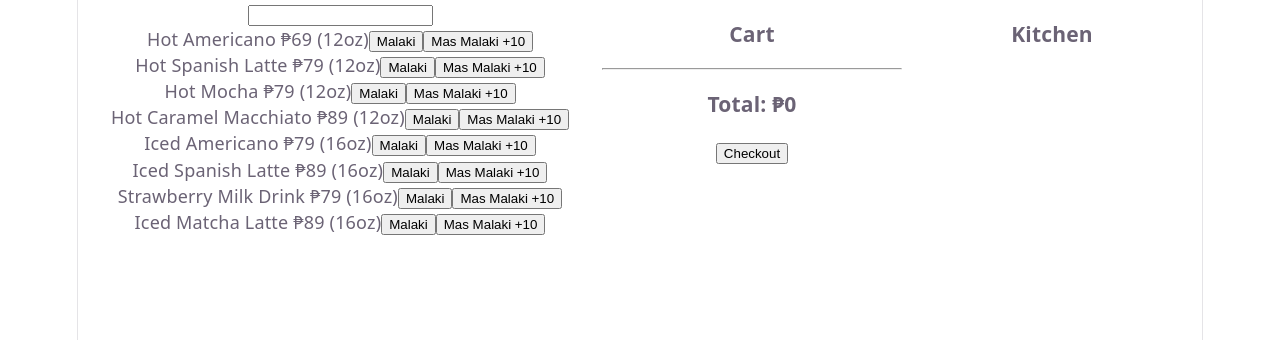
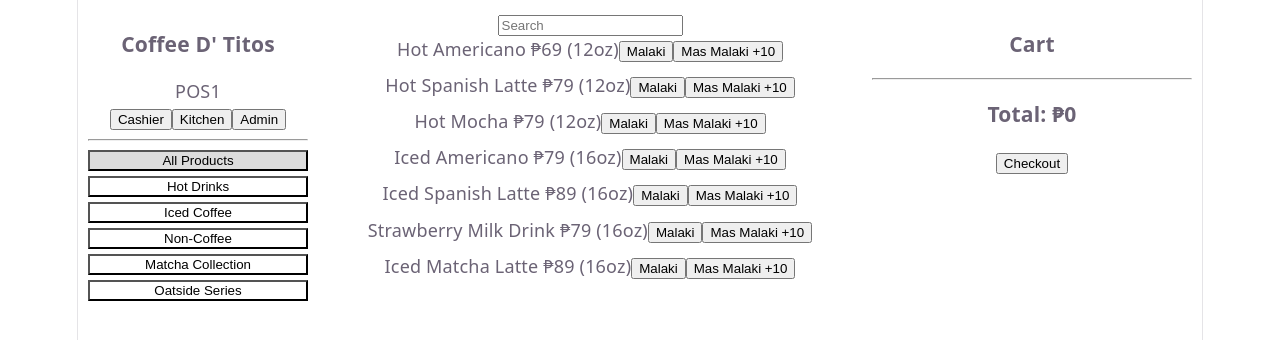
Before and after one commit to naluzchristian16-lab/CDTBO, a React (Vite) app: page / in a window 1280 px wide. Both pictures are taken after a click on the button "POS1". Shown: the top 340 px of the page. Built offline with nearby package versions, Linux system fonts and the light colour scheme.

Commit message:
Update App.tsx

```diff
--- a/src/App.tsx
+++ b/src/App.tsx
@@ -15,7 +15,6 @@ const products = [
   { id: 1, name: "Hot Americano", category: "Hot Drinks", size: "12oz", price: 69 },
   { id: 2, name: "Hot Spanish Latte", category: "Hot Drinks", size: "12oz", price: 79 },
   { id: 3, name: "Hot Mocha", category: "Hot Drinks", size: "12oz", price: 79 },
-  { id: 4, name: "Hot Caramel Macchiato", category: "Hot Drinks", size: "12oz", price: 89 },
   { id: 11, name: "Iced Americano", category: "Iced Coffee", size: "16oz", price: 79 },
   { id: 12, name: "Iced Spanish Latte", category: "Iced Coffee", size: "16oz", price: 89 },
   { id: 18, name: "Strawberry Milk Drink", category: "Non-Coffee", size: "16oz", price: 79 },
@@ -57,6 +56,7 @@ export default function App() {
     localStorage.setItem("orders", JSON.stringify(orders));
   }, [orders]);
 
+  /* ================= DEVICE ================= */
   const initDevice = (id) => {
     localStorage.setItem("deviceId", id);
     setDeviceId(id);
@@ -97,7 +97,7 @@ export default function App() {
     });
   };
 
-  /* ================= EXTRA SHOT (FIXED) ================= */
+  /* ================= EXTRA SHOT ================= */
   const toggleExtraShot = (idx) => {
     setCart(prev => {
       const copy = [...prev];
@@ -123,14 +123,14 @@ export default function App() {
     return base + size + addon;
   };
 
-  const total = cart.reduce((a, b) => a + computeItem(b), 0);
+  const cartTotal = cart.reduce((a, b) => a + computeItem(b), 0);
 
-  const grandTotal =
-    total +
+  const total =
+    cartTotal +
     Number(deliveryFee || 0) -
     Number(discount || 0);
 
-  const change = cash ? Number(cash) - grandTotal : 0;
+  const change = cash ? Number(cash) - total : 0;
 
   const orderNumber = () =>
     `${deviceId}-${Date.now()}`;
@@ -147,7 +147,7 @@ export default function App() {
       deliveryFee: Number(deliveryFee || 0),
       discount: Number(discount || 0),
       cash: Number(cash || 0),
-      total: grandTotal,
+      total,
       status: "ongoing"
     };
 
@@ -186,14 +186,48 @@ export default function App() {
   }
 
   return (
-    <div style={{ display: "flex" }}>
+    <div style={{ display: "flex", height: "100vh" }}>
 
-      {/* PRODUCTS */}
-      <div style={{ flex: 1 }}>
-        <input value={search} onChange={e => setSearch(e.target.value)} />
+      {/* SIDEBAR + CATEGORIES (RESTORED) */}
+      <div style={{ width: 220, padding: 10 }}>
+        <h3>Coffee D' Titos</h3>
+        <p>{deviceId}</p>
+
+        <button onClick={() => setView("cashier")}>Cashier</button>
+        <button onClick={() => setView("kitchen")}>Kitchen</button>
+        <button onClick={() => setView("admin")}>Admin</button>
+
+        <hr />
+
+        {categories.map(c => (
+          <button
+            key={c}
+            onClick={() => setCategory(c)}
+            style={{
+              display: "block",
+              width: "100%",
+              marginBottom: 5,
+              background: category === c ? "#ddd" : "#fff"
+            }}
+          >
+            {c}
+          </button>
+        ))}
+      </div>
+
+      {/* CASHIER */}
+      {view === "cashier" && (
+        <div style={{ flex: 1, display: "flex" }}>
+
+          <div style={{ flex: 1, padding: 10 }}>
+            <input
+              value={search}
+              onChange={e => setSearch(e.target.value)}
+              placeholder="Search"
+            />
 
             {filtered.map(p => (
-          <div key={p.id}>
+              <div key={p.id} style={{ marginBottom: 10 }}>
                 {p.name} ₱{p.price} ({p.size})
 
                 <button onClick={() => addToCart(p, "Malaki", 0)}>
@@ -208,11 +242,11 @@ export default function App() {
           </div>
 
           {/* CART */}
-      <div style={{ width: 300 }}>
+          <div style={{ width: 320, padding: 10 }}>
             <h3>Cart</h3>
 
             {cart.map((i, idx) => (
-          <div key={idx}>
+              <div key={idx} style={{ marginBottom: 10 }}>
                 <b>{i.name}</b>
                 <div>Size: {i.sizeType}</div>
 
@@ -238,32 +272,35 @@ export default function App() {
 
             <hr />
 
-        <h3>Total: ₱{grandTotal}</h3>
+            <h3>Total: ₱{total}</h3>
             {cash && <div>Change: ₱{change}</div>}
 
             <button onClick={checkout}>Checkout</button>
           </div>
+        </div>
+      )}
 
       {/* KITCHEN */}
-      <div style={{ width: 300 }}>
-        <h3>Kitchen</h3>
+      {view === "kitchen" && (
+        <div style={{ flex: 1, padding: 20 }}>
+          <h2>Kitchen</h2>
 
           {kitchenOrders
             .filter(o => o.status !== "done")
             .map(o => (
-            <div key={o.orderNumber}>
+              <div key={o.orderNumber} style={{ border: "1px solid #ccc", margin: 10, padding: 10 }}>
                 <b>{o.orderNumber}</b>
 
                 {o.items.map((i, idx) => (
                   <div key={idx}>
-                  {i.name} x{i.qty}
+                    <b>{i.name}</b> x{i.qty}
                     <br />
                     Size: {i.sizeType}
-                  {i.sizeExtra ? ` (+${i.sizeExtra})` : ""}
-                  <br />
-                  {i.addons?.join(", ")}
+                    {i.addons?.length ? ` | ${i.addons.join(", ")}` : ""}
                   </div>
                 ))}
+
+                <h3>₱{o.total}</h3>
 
                 <button onClick={() => markDone(o.orderNumber)}>
                   Done
@@ -271,6 +308,7 @@ export default function App() {
               </div>
             ))}
         </div>
+      )}
 
     </div>
   );
```
Lines whose indentation alone changed are shown as unchanged.
